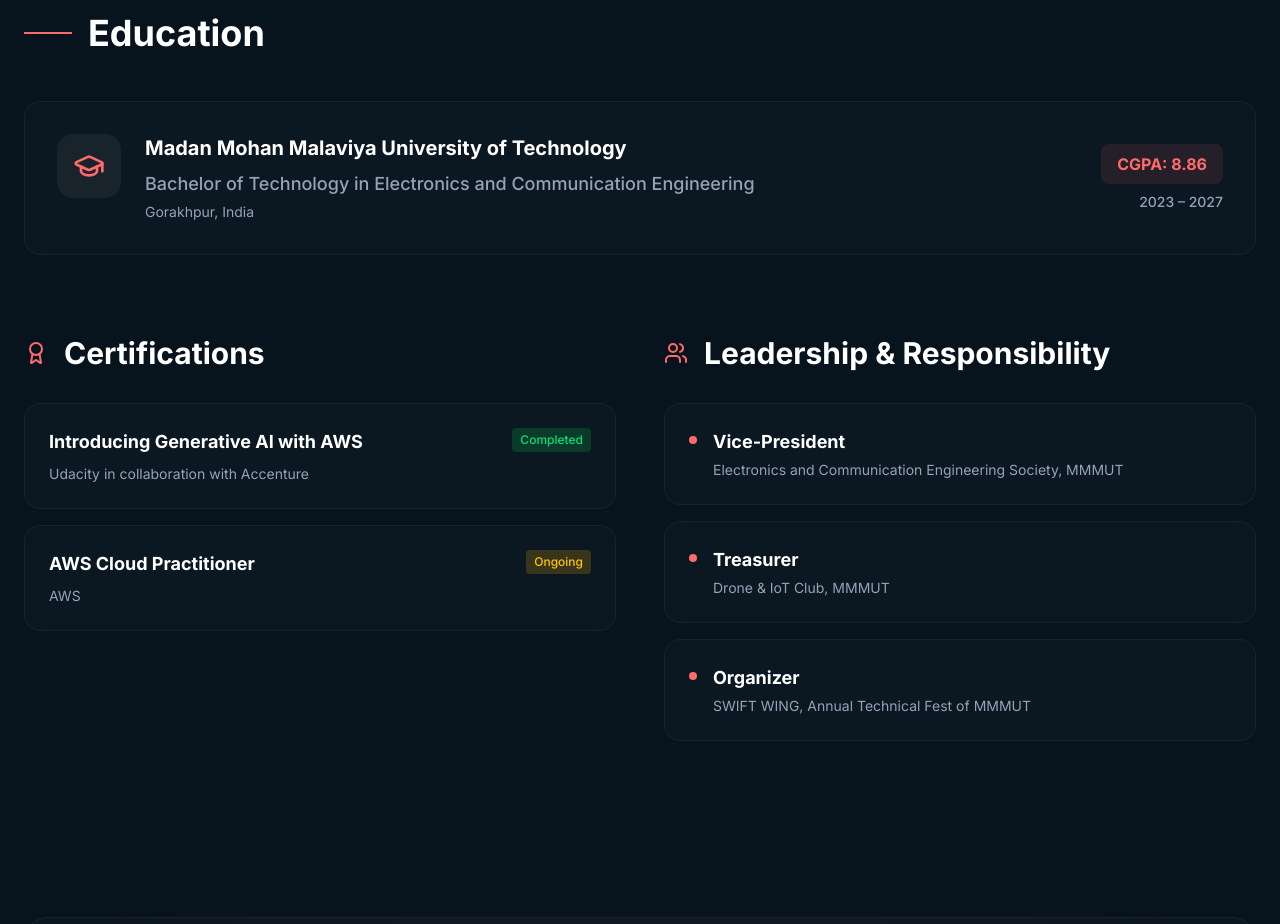
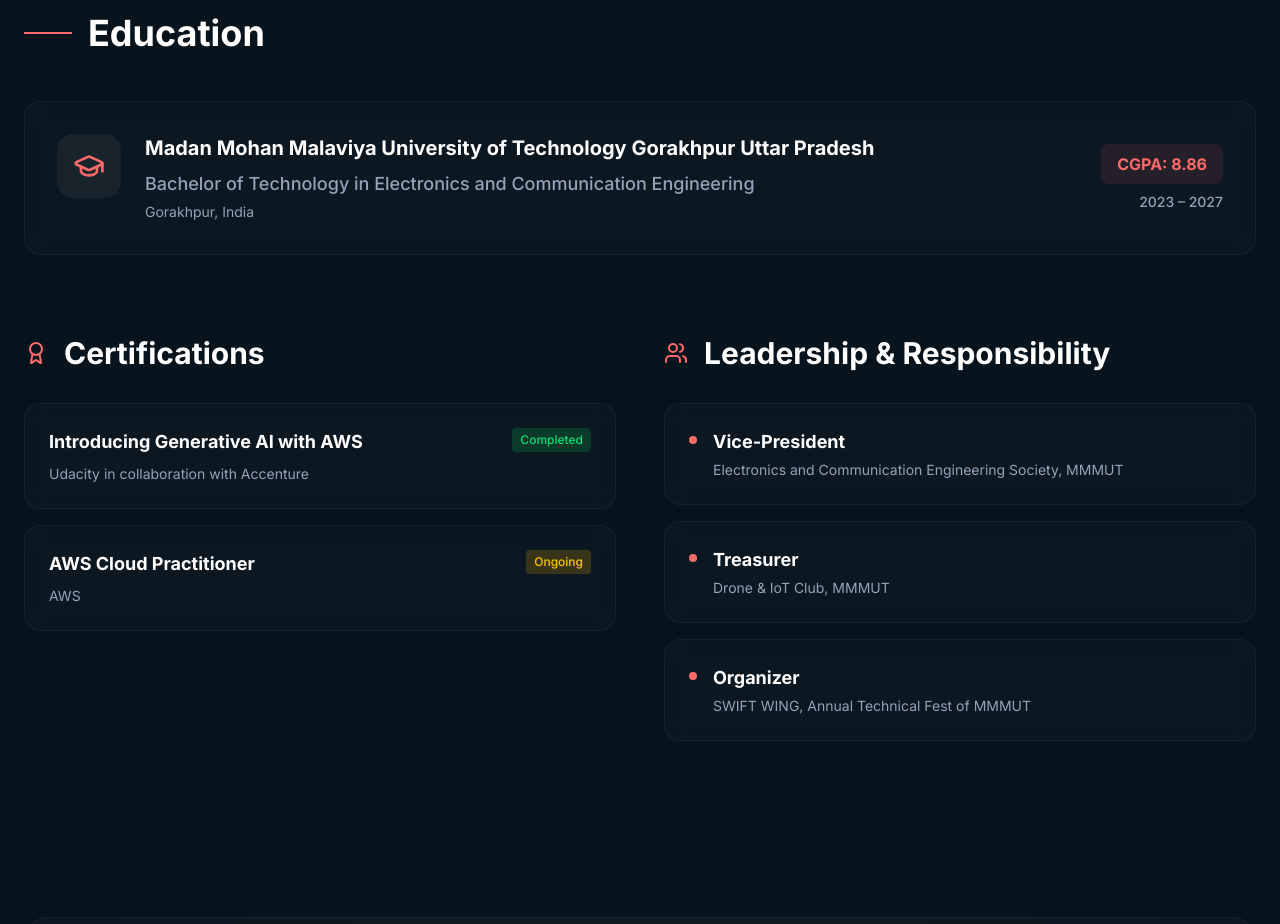
Before and after one commit to RajneeshYadav-123/Portfolio, a Next.js app: page / in a window 1280 px wide. Shown: the part 5200-6124 px from the top of the page. Built offline with nearby package versions, Linux system fonts and the light colour scheme.

Commit message:
Update institution name in education section

```diff
--- a/src/data/portfolio.ts
+++ b/src/data/portfolio.ts
@@ -159,7 +159,7 @@ export const portfolioData = {
   ],
   education: [
     {
-      institution: "Madan Mohan Malaviya University of Technology",
+      institution: "Madan Mohan Malaviya University of Technology Gorakhpur Uttar Pradesh",
       degree: "Bachelor of Technology",
       major: "Electronics and Communication Engineering",
       period: "2023 \u2013 2027",
```
